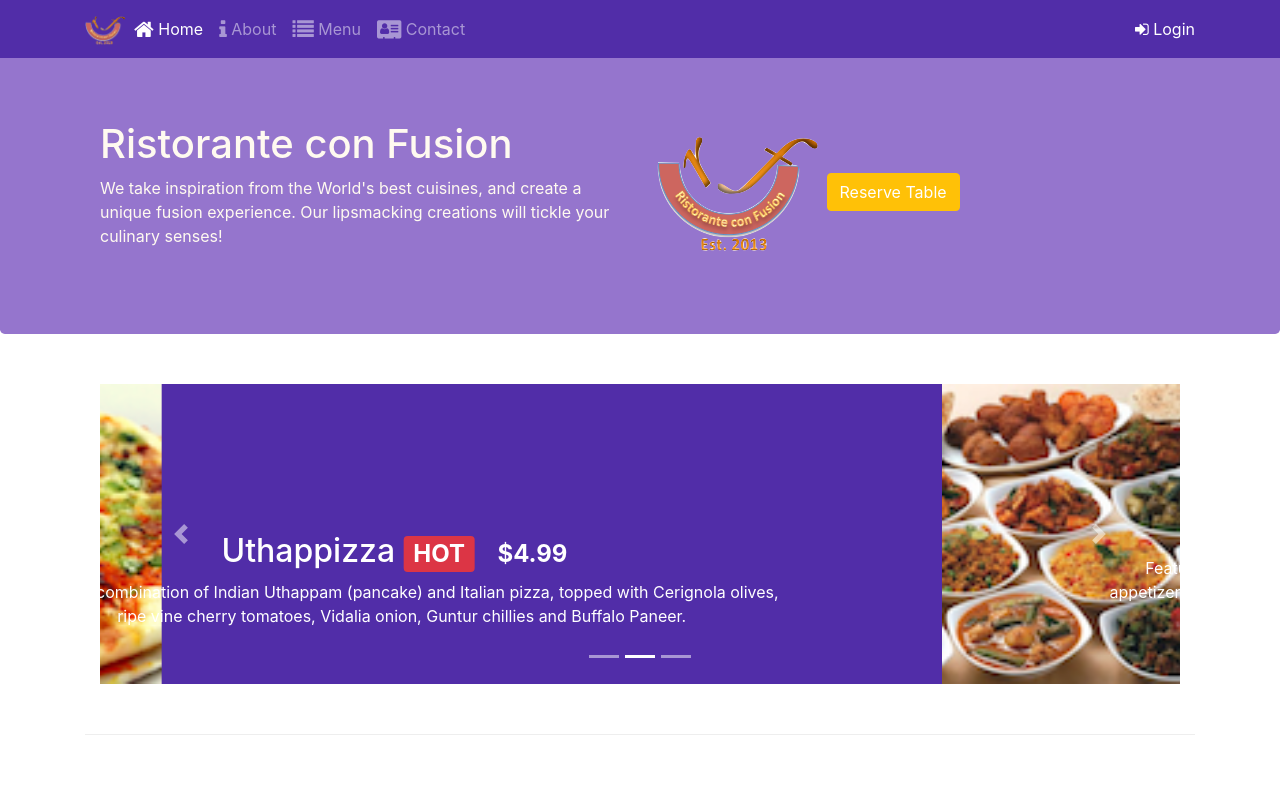
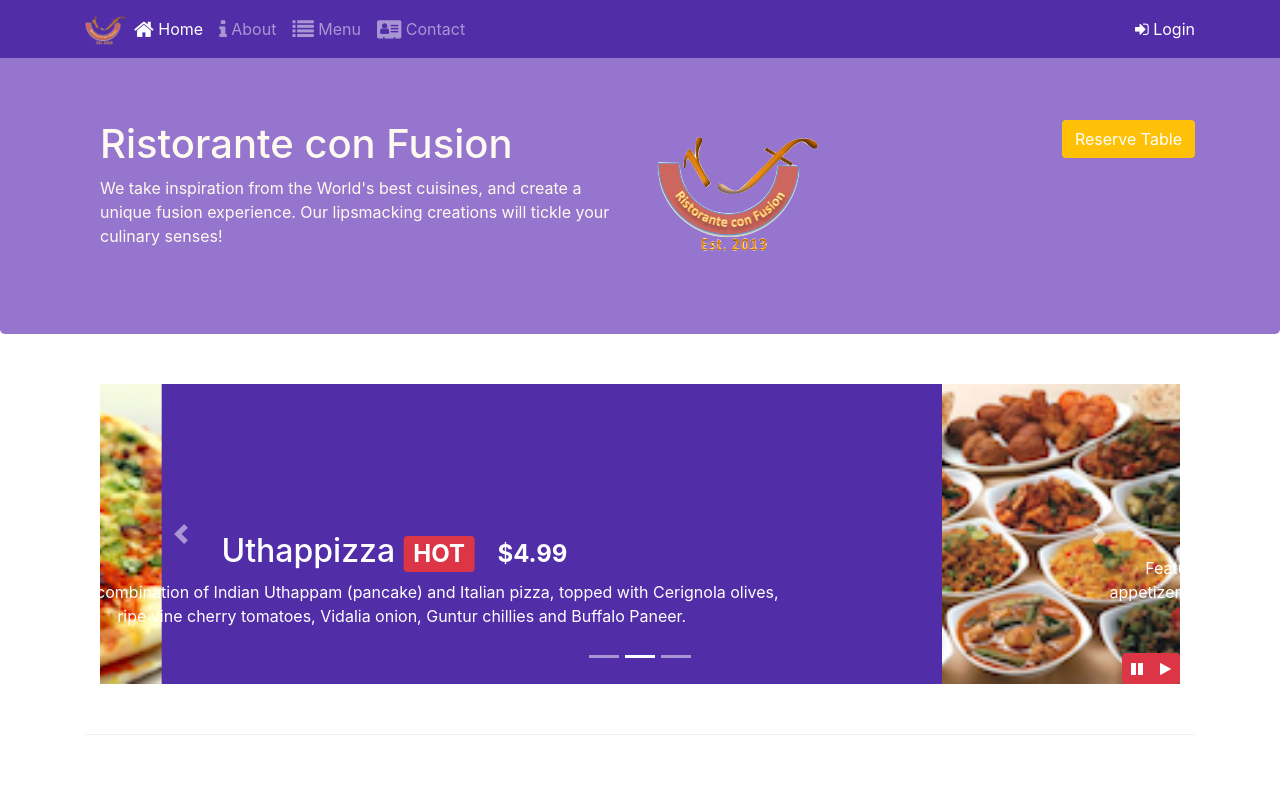
Before and after one commit to PadmavathiAdimulam/bootstrap, a website: page index.html in a window 1280 px wide. Shown: the top 800 px of the page. Drawn offline with nearby package versions, Linux system fonts and the light colour scheme.

Commit message:
bootstrap jquery

```diff
--- a/css/style.css
+++ b/css/style.css
@@ -67,3 +67,9 @@ body {
           left: 0;
           min-height: 300px;
 }
+#carouselButton {
+          right: 0px;
+          position: absolute;
+          bottom: 0px;
+          z-index: 1;
+}
--- a/index.html
+++ b/index.html
@@ -94,16 +94,16 @@
                 </div>
                 <div  class="col-12 col-sm align-self-center">
                     <img src="/img/logo.png">
+            </div>
+                       <div>
+                         <a role="button" class="btn justify-content-right bg-warning text-white"
+                         data-toggle="tooltip" data-html="true"  title="<strong> Or Call us at <br>+852 12345678 </strong>"
+                         data-placement="bottom" href="#reserveform">Reserve Table</a>
+                         </div>
 
 
 
-                        <a role="button" class="btn justify-content-right btn-warning bg-warning text-white align-self-center"
-                        data-toggle="tooltip" data-html="true"  title="<strong>Or Call us at <br>+852 12345678</strong>"
-                        data-placement="bottom" href="#reserveform">Reserve Table</a>
-
-            </div>
-        </div>
-    </header>
+                </header>
 
     <div class ="container">
         <div class="row row-content">
@@ -152,6 +152,15 @@
                     <a class="carousel-control-next" href="#mycarousel" role="button" data-slide="next">
                         <span class="carousel-control-next-icon"></span>
                     </a>
+                    <div class="btn-group" id="carouselButton">
+                        <button class="btn btn-danger btn-sm" id="carousel-pause">
+                            <span class="fa fa-pause"></span>
+                        </button>
+                        <button class="btn btn-danger btn-sm" id="carousel-play">
+                            <span class="fa fa-play"></span>
+                        </button>
+                    </div>
+
                 </div>
 
              </div>
@@ -311,6 +320,18 @@
             $('[data-toggle="tooltip"]').tooltip();
         });
     </script>
+        <script>
+            $(document).ready(function(){
+                $("#mycarousel").carousel( { interval: 2000 } );
+                $("#carousel-pause").click(function(){
+                    $("#mycarousel").carousel('pause');
+                });
+                $("#carousel-play").click(function(){
+                    $("#mycarousel").carousel('cycle');
+                });
+            });
+        </script>
+
 </body>
 
 
```
